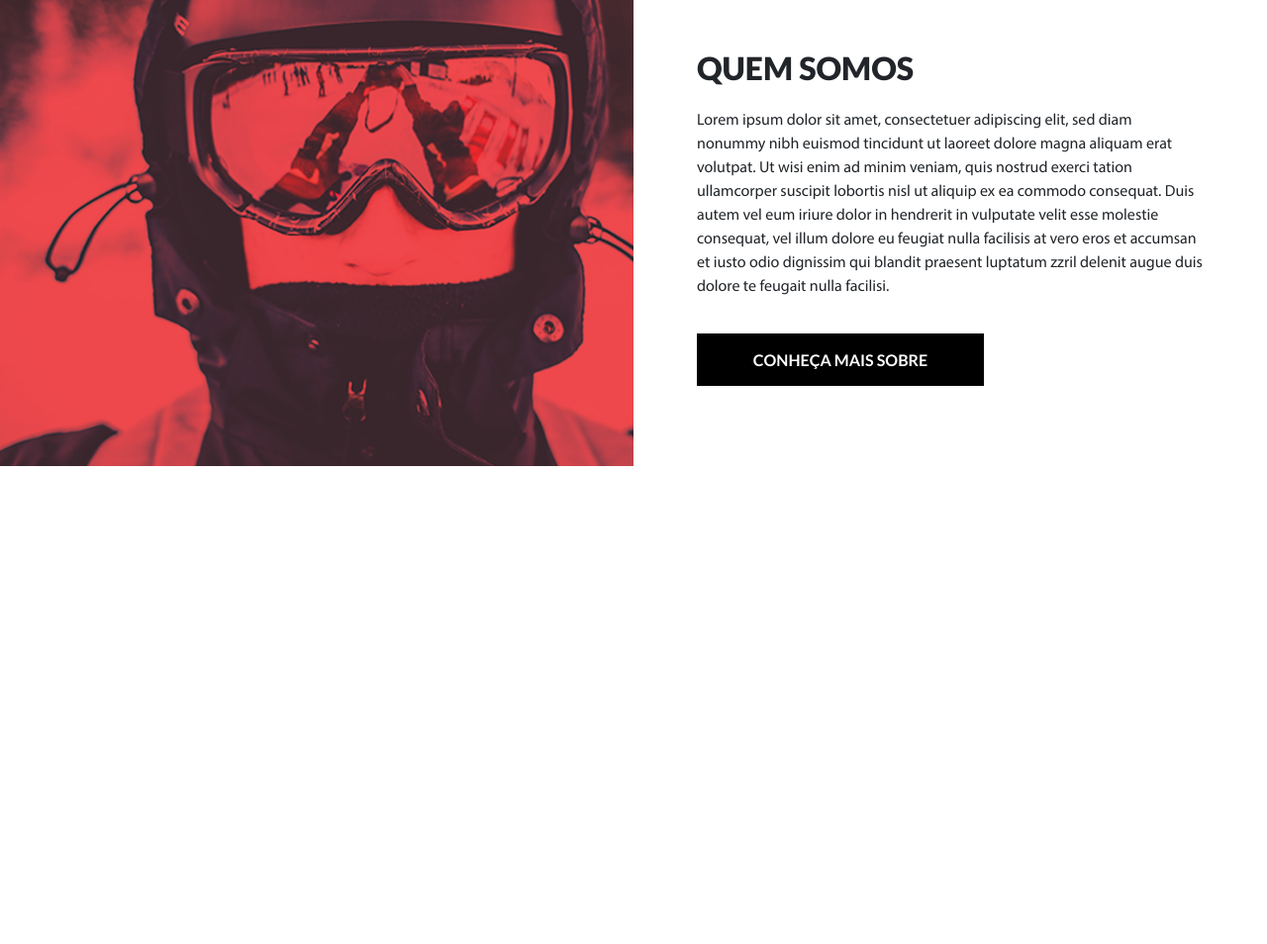
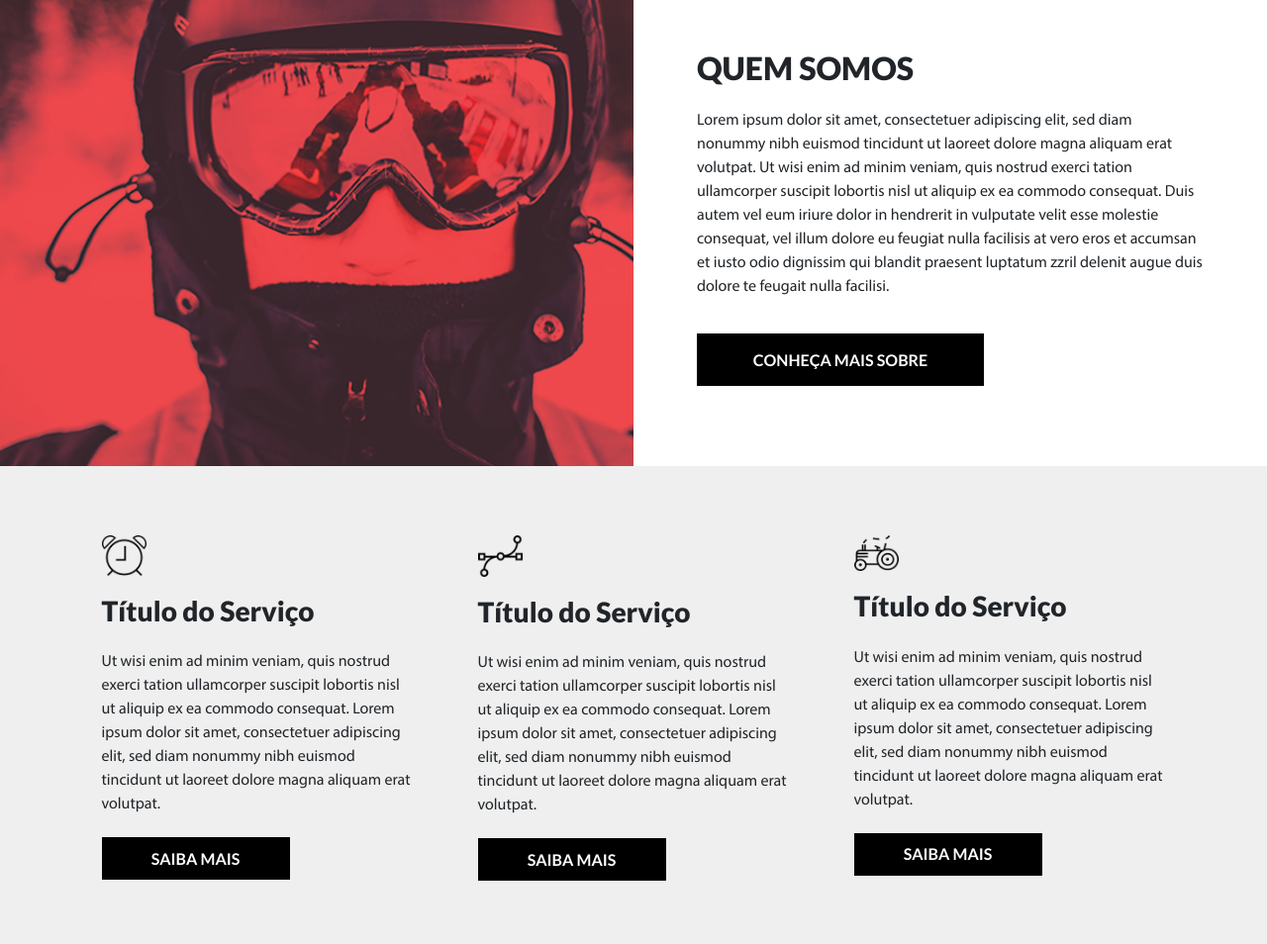
Before and after one commit to davirodriguesdasilva/Teste, a PHP site: page / in a window 1280 px wide. Shown: the part 605-1559 px from the top of the page at 99% size. Before the commit the page ends 1076 px from the top, so only its background shows below. Run offline with PHP 8.4, Linux system fonts and the light colour scheme.

Commit message:
Atualização Front - v2

```diff
--- a/css/style.css
+++ b/css/style.css
@@ -173,3 +173,59 @@ img{
 .bloco-2 .cta-container:hover{
     background-color: #e9484c;
 }
+
+/*---------------------BLOCO 3---------------------*/
+
+.bloco-3{
+    width: 100%;
+    background-color: #efefef;
+    padding-bottom: 1%;
+}
+
+.bloco-3 .elements-container{
+    padding: 20% 0 10% 0;
+    max-width: 90%;
+    margin: 0 auto;
+}
+
+
+.bloco-3 .icon-container{
+    width: 45px;
+    margin-bottom: 6%;
+}
+
+.bloco-3 h3{
+    font-family: 'Lato Black';
+    margin-bottom: 7%;
+}
+.bloco-3 p{
+    font-family: 'Myriad Pro Regular';
+}
+.bloco-3 .cta-container{
+    margin-top: 7%;
+    background-color: #000;
+    width: 190px;
+    text-align: center;
+    color: #fff;
+    transition: 200ms ease-in-out;
+    cursor: pointer;
+}
+
+.bloco-3 .cta-container p{
+    font-family: 'Lato Bold';
+    padding: 5%;
+}
+
+.bloco-3 .cta-container:hover{
+    background-color: #e9484c;
+}
+
+
+/*---------------------NOTICIAS---------------------*/
+
+
+
+
+
+
+/*---------------------FOOTER---------------------*/
--- a/index.php
+++ b/index.php
@@ -141,13 +141,64 @@
       <div class="container">
         <div class="row">
 
-          <div class="col-lg">
+          <div class="col-sm">
+
+            <div class="elements-container">
+              <div class="icon-container">
+                <img src="assets/icon-1.png" alt="Icone 1">
+              </div>
+              <h3>Título do Serviço</h3>
+              <p>Ut wisi enim ad minim veniam,
+                quis nostrud exerci tation ullamcorper
+                suscipit lobortis nisl ut aliquip ex ea
+                commodo consequat. Lorem ipsum dolor sit
+                amet, consectetuer adipiscing elit, sed
+                diam nonummy nibh euismod tincidunt ut
+                laoreet dolore magna aliquam erat volutpat.</p>
+                <div class="cta-container">
+                  <p>SAIBA MAIS</p>
+                </div>
+            </div>
 
           </div>
-          <div class="col-lg">
+          <div class="col-sm">
+
+            <div class="elements-container">
+              <div class="icon-container">
+                <img src="assets/icon-2.png" alt="Icone 1">
+              </div>
+              <h3>Título do Serviço</h3>
+              <p>Ut wisi enim ad minim veniam,
+                quis nostrud exerci tation ullamcorper
+                suscipit lobortis nisl ut aliquip ex ea
+                commodo consequat. Lorem ipsum dolor sit
+                amet, consectetuer adipiscing elit, sed
+                diam nonummy nibh euismod tincidunt ut
+                laoreet dolore magna aliquam erat volutpat.</p>
+                <div class="cta-container">
+                  <p>SAIBA MAIS</p>
+                </div>
+            </div>
 
           </div>
-          <div class="col-lg">
+          <div class="col-sm">
+
+            <div class="elements-container">
+              <div class="icon-container">
+                <img src="assets/icon-3.png" alt="Icone 1">
+              </div>
+              <h3>Título do Serviço</h3>
+              <p>Ut wisi enim ad minim veniam,
+                quis nostrud exerci tation ullamcorper
+                suscipit lobortis nisl ut aliquip ex ea
+                commodo consequat. Lorem ipsum dolor sit
+                amet, consectetuer adipiscing elit, sed
+                diam nonummy nibh euismod tincidunt ut
+                laoreet dolore magna aliquam erat volutpat.</p>
+                <div class="cta-container">
+                  <p>SAIBA MAIS</p>
+                </div>
+            </div>
 
           </div>
 
@@ -155,6 +206,16 @@
       </div>
 
     </section>
+
+
+    <!-- ---------------------NOTICIAS--------------------- -->
+
+
+
+
+
+
+      <!-- ---------------------FOOTER--------------------- -->
 
 
 
```
Also changed, not shown: assets/icon-1.png (added), assets/icon-2.png (added), assets/icon-3.png (added).
